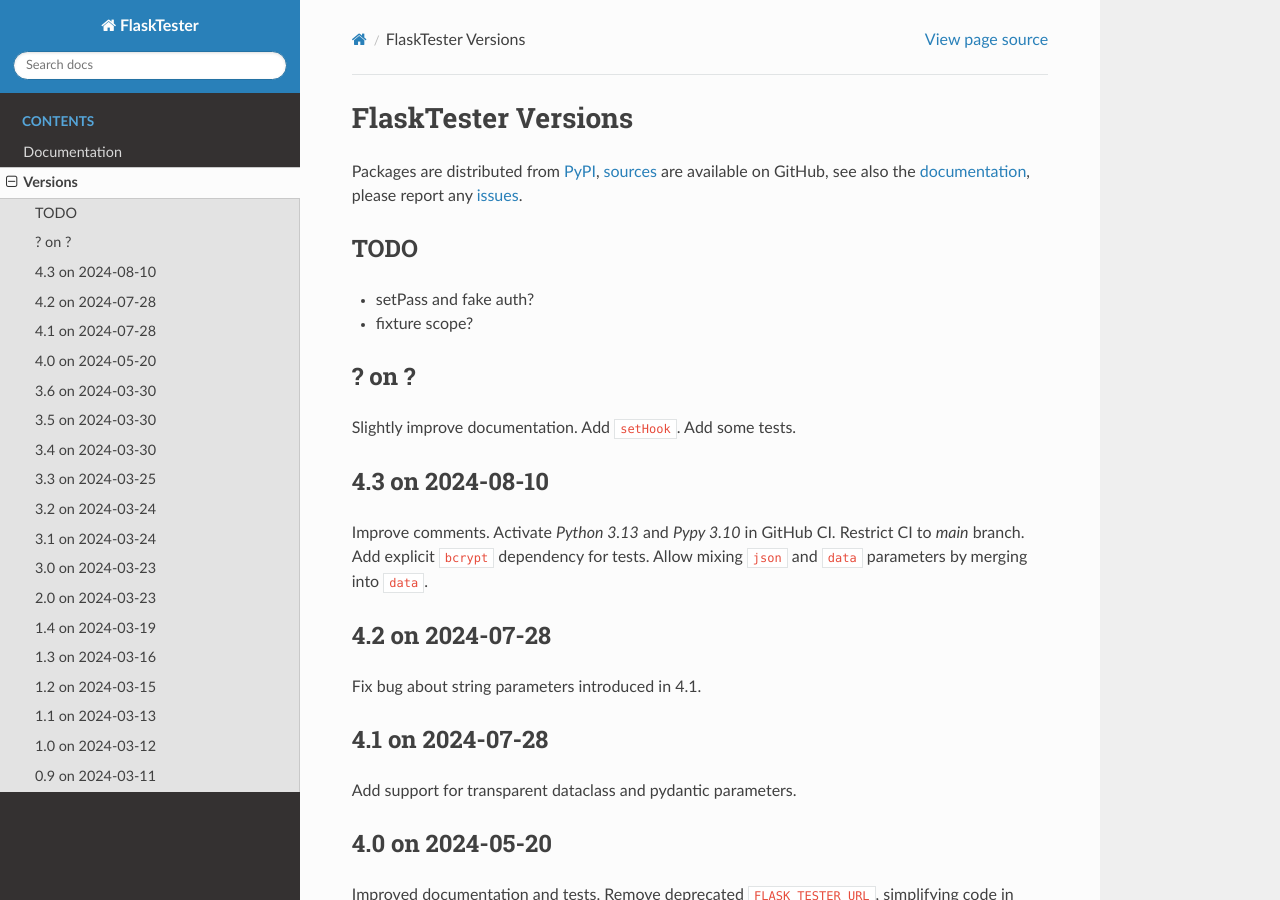
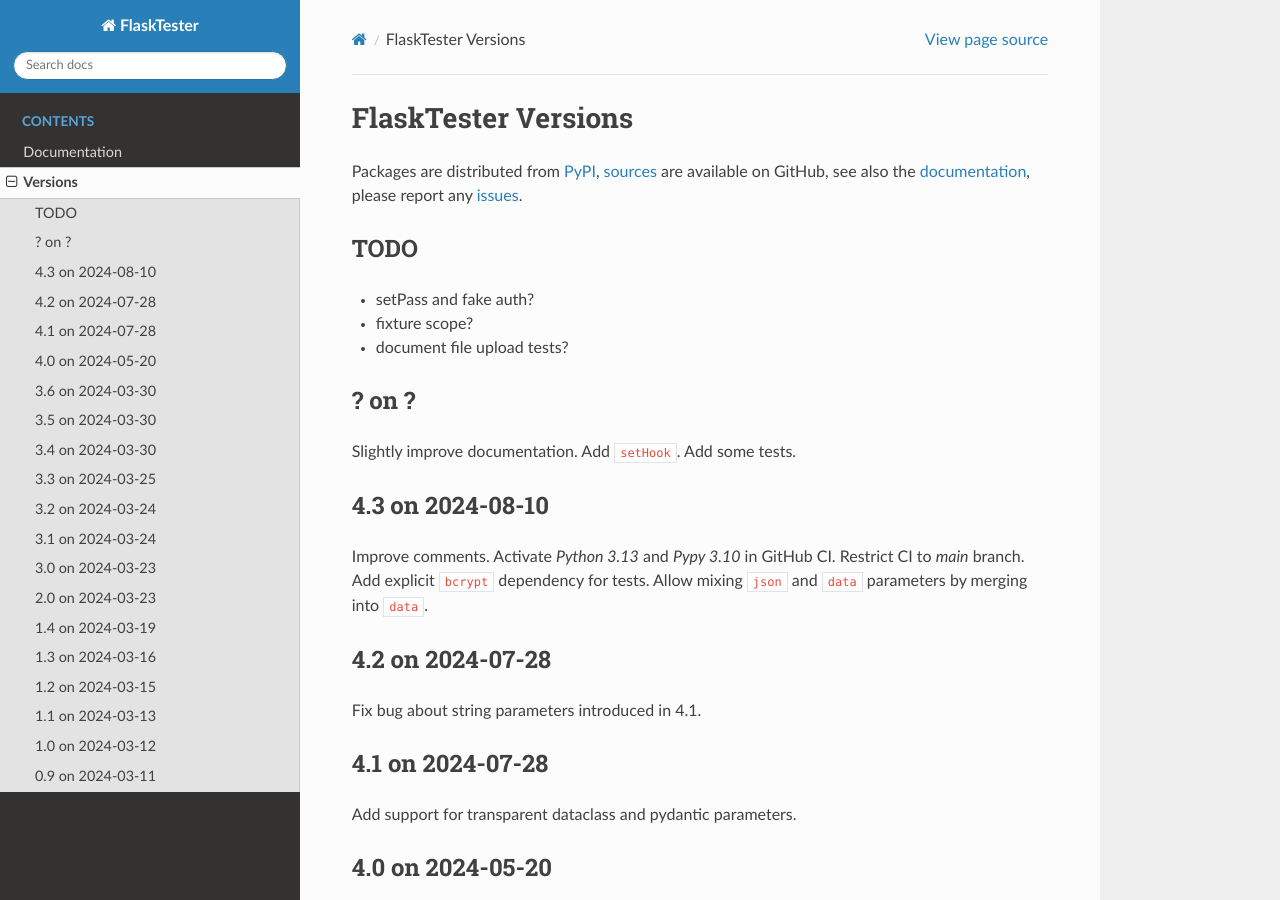
Before and after one commit to zx80/flask-tester, a Sphinx documentation site: the page built from docs/versions.md, in a window 1280 px wide and 900 px high. Built offline with Sphinx 7.4.7 and the Read the Docs theme 3.1.0, drawn with Linux system fonts in a browser that asks for light colours; pages that are not in the unit, such as notebooks, are missing from menus.

Commit message:
more todo

```diff
--- a/docs/versions.md
+++ b/docs/versions.md
@@ -9,6 +9,7 @@
 
 - setPass and fake auth?
 - fixture scope?
+- document file upload tests?
 
 ## ? on ?
 
```
